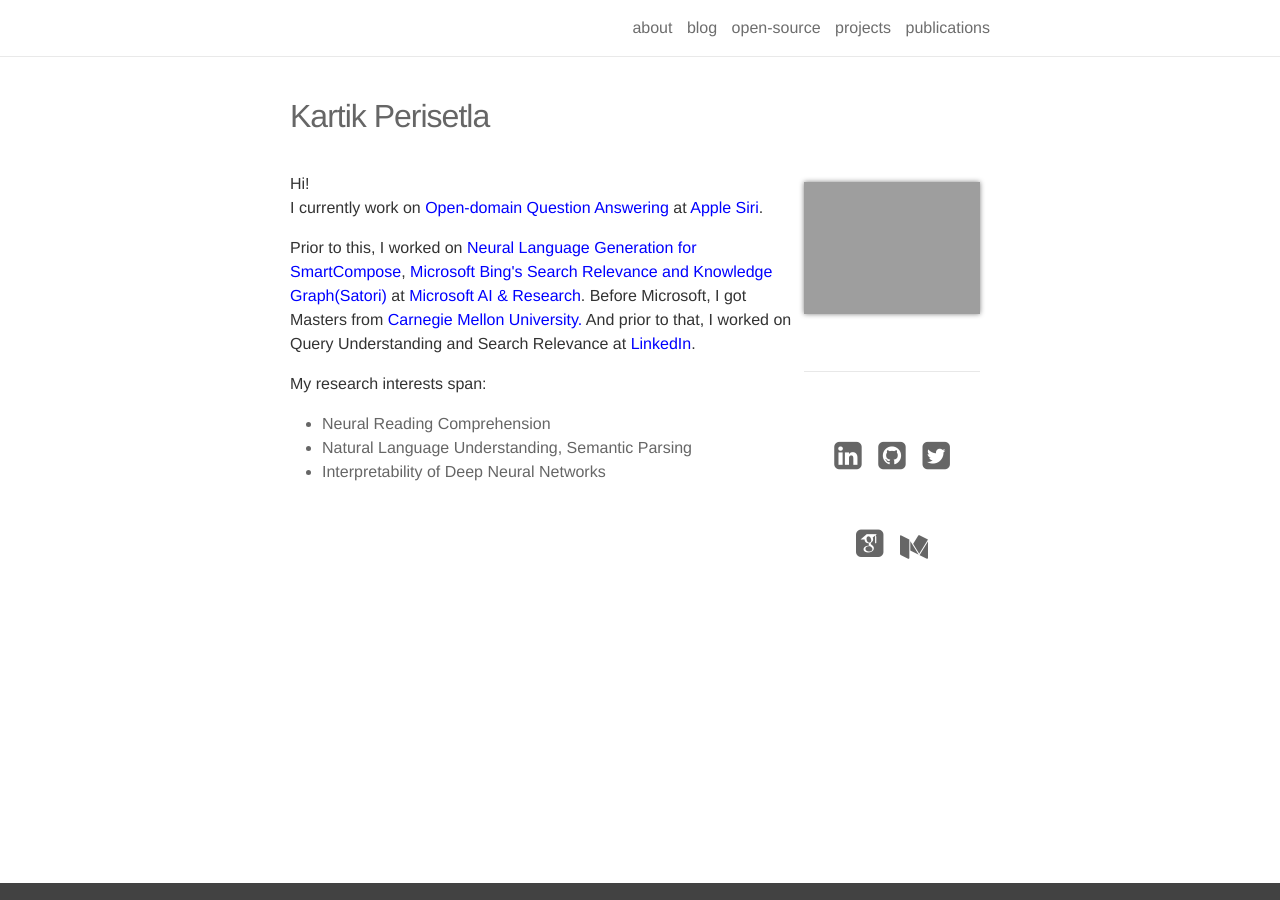
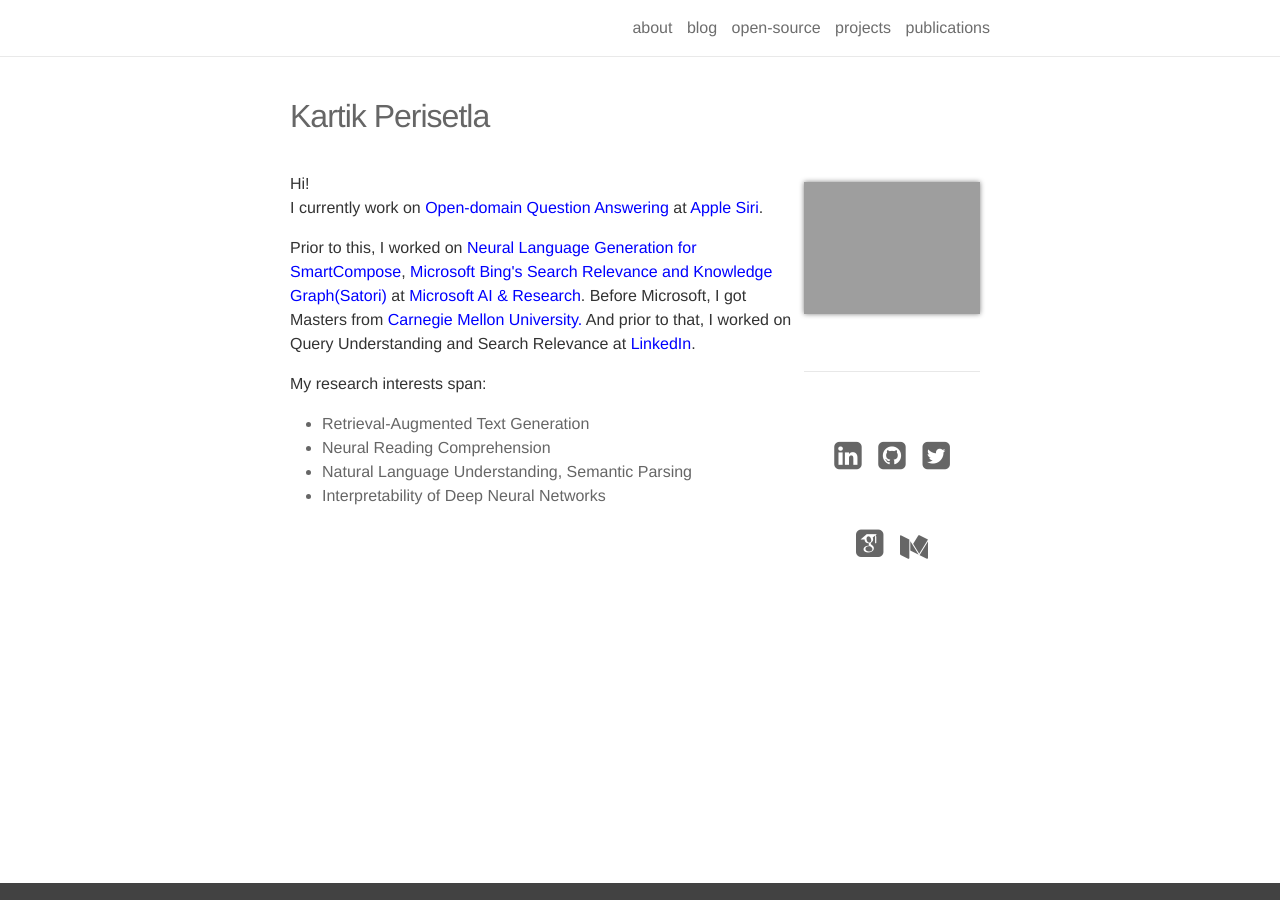
Before and after one commit to kartikperisetla/kartikperisetla.github.io, a Jekyll site: the page built from _pages/about.md, in a window 1280 px wide. Built offline with Jekyll 4.4.1, drawn with Linux system fonts in a browser that asks for light colours; nearby versions of some CDN libraries; some web fonts are replaced.

Commit message:
nit update

```diff
--- a/_pages/about.md
+++ b/_pages/about.md
@@ -18,6 +18,7 @@
 <p align="left">
 My research interests span:
 <ul>
+<li>Retrieval-Augmented Text Generation</li>
 <li>Neural Reading Comprehension</li>
 <li>Natural Language Understanding, Semantic Parsing</li>
 <li>Interpretability of Deep Neural Networks</li>
```
